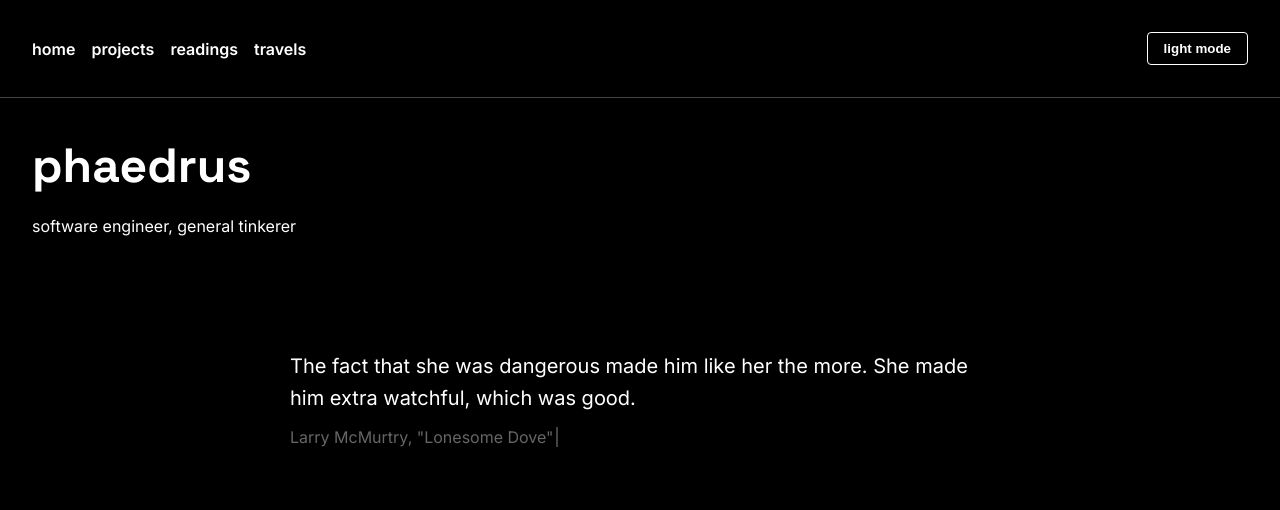
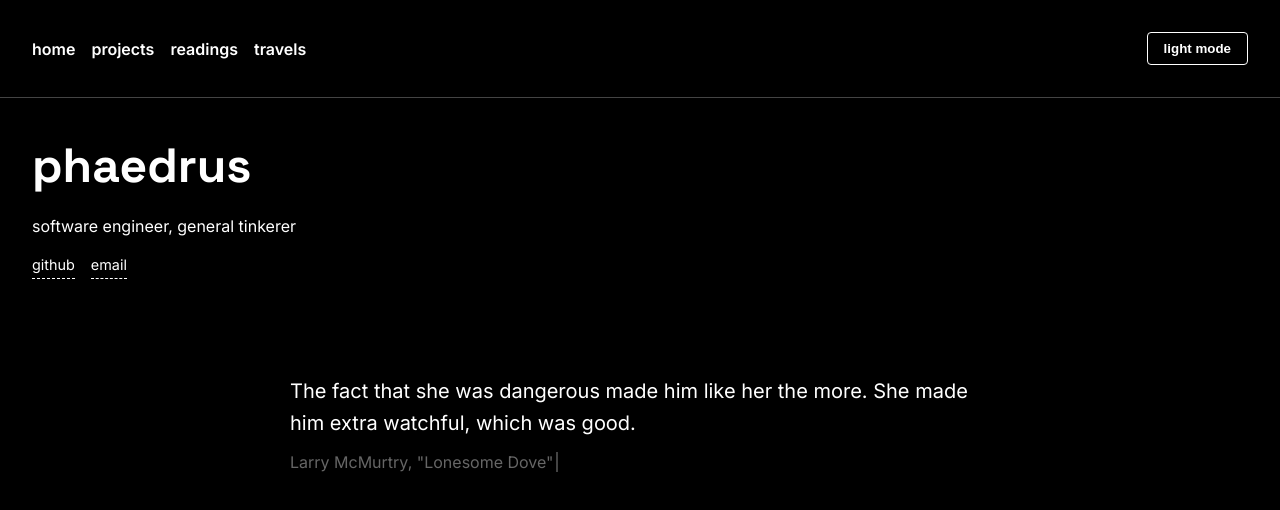
Before and after one commit to phrazzld/vanity, a Next.js app: page / in a window 1280 px wide. Shown: the top 510 px of the page. Built offline with nearby package versions, Linux system fonts and the light colour scheme.

Commit message:
feat(home): add contact links
github and email

```diff
--- a/src/app/page.tsx
+++ b/src/app/page.tsx
@@ -5,6 +5,14 @@ export default function HomePage() {
     <section>
       <h1 className="big-heading">phaedrus</h1>
       <p>software engineer, general tinkerer</p>
+      <div style={{ marginTop: '1rem', display: 'flex', gap: '1rem', flexDirection: "row" }}>
+        <a href="https://github.com/phrazzld" target="_blank" rel="noreferrer" className="content-link secondary-link">
+          github
+        </a>
+        <a href="mailto:phaedrus.raznikov@pm.me" target="_blank" rel="noreferrer" className="content-link secondary-link">
+          email
+        </a>
+      </div>
       <section
         style={{
           minHeight: '50vh',
```
